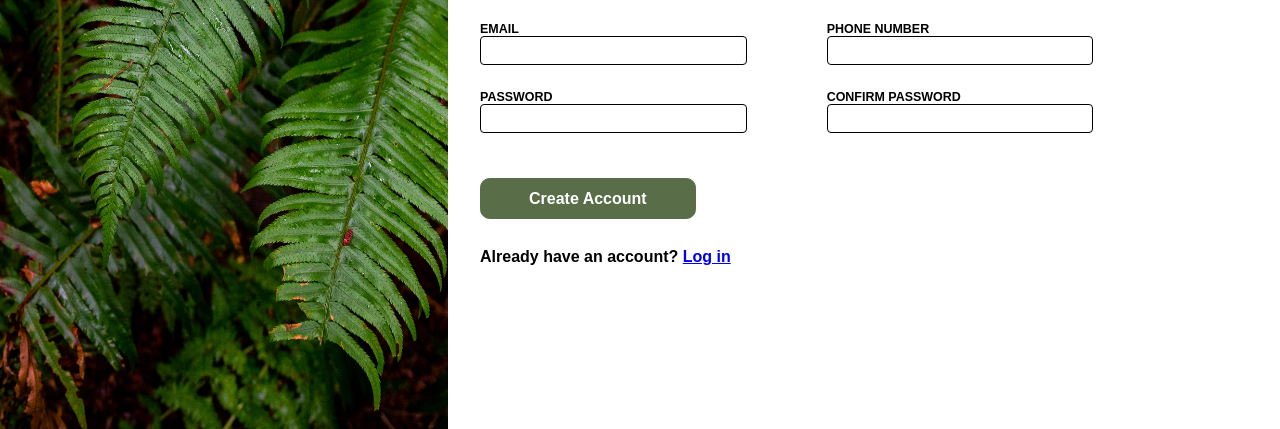
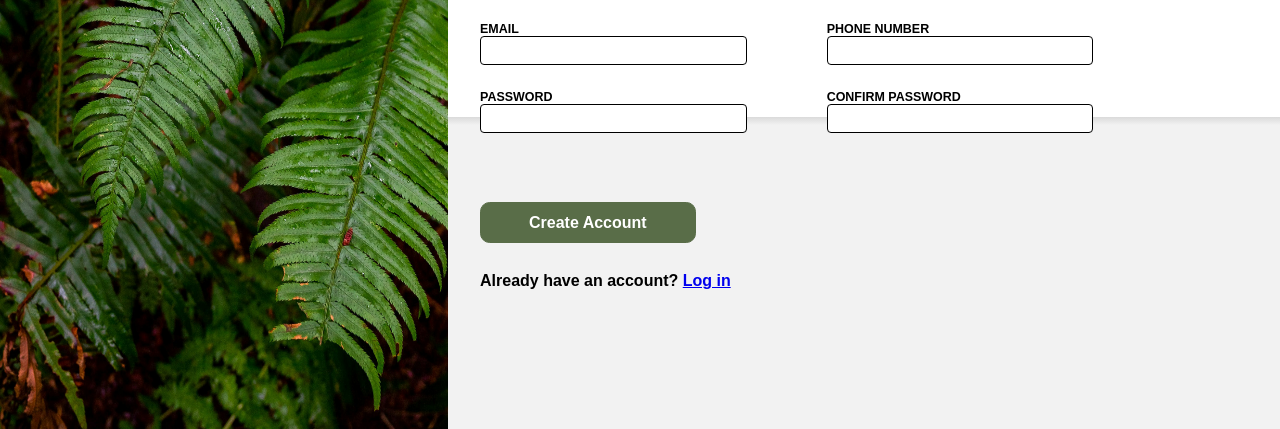
Before and after one commit to noOdin1/sign_up_form_odin, a plain HTML site: page sign_up_form_odin.html in a window 1280 px wide. Shown: the part 371-800 px from the top of the page. Drawn offline with Linux system fonts and the light colour scheme.

Commit message:
Style right container properly using linear-gradient

```diff
--- a/sign_up_form_odin.css
+++ b/sign_up_form_odin.css
@@ -77,8 +77,17 @@ img {
 }
 
 .right {
-  /* padding-left: 2em; */
-  background-color: rgb(255, 255, 255);
+  background-color: #f2f2f2;
+  background-image: linear-gradient(
+    transparent 28%,
+    transparent 1rem,
+    white 1rem,
+    white 61%,
+    #dadada 1em,
+    #f2f2f2 62%,
+    transparent 0.1em,
+    transparent 100%
+  );
   width: 65vw;
   height: 100vh;
 }
@@ -110,6 +119,7 @@ section {
   flex-direction: row;
   gap: 5em;
   margin-bottom: 2em;
+  /* background-color: white; */
 }
 
 .leftsideForm,
@@ -139,6 +149,7 @@ button {
   font-weight: 900;
   color: white;
   font-size: 1em;
+  margin-top: 1.5em;
   border: 1px solid #596d48;
   border-radius: 0.6em;
 }
```
